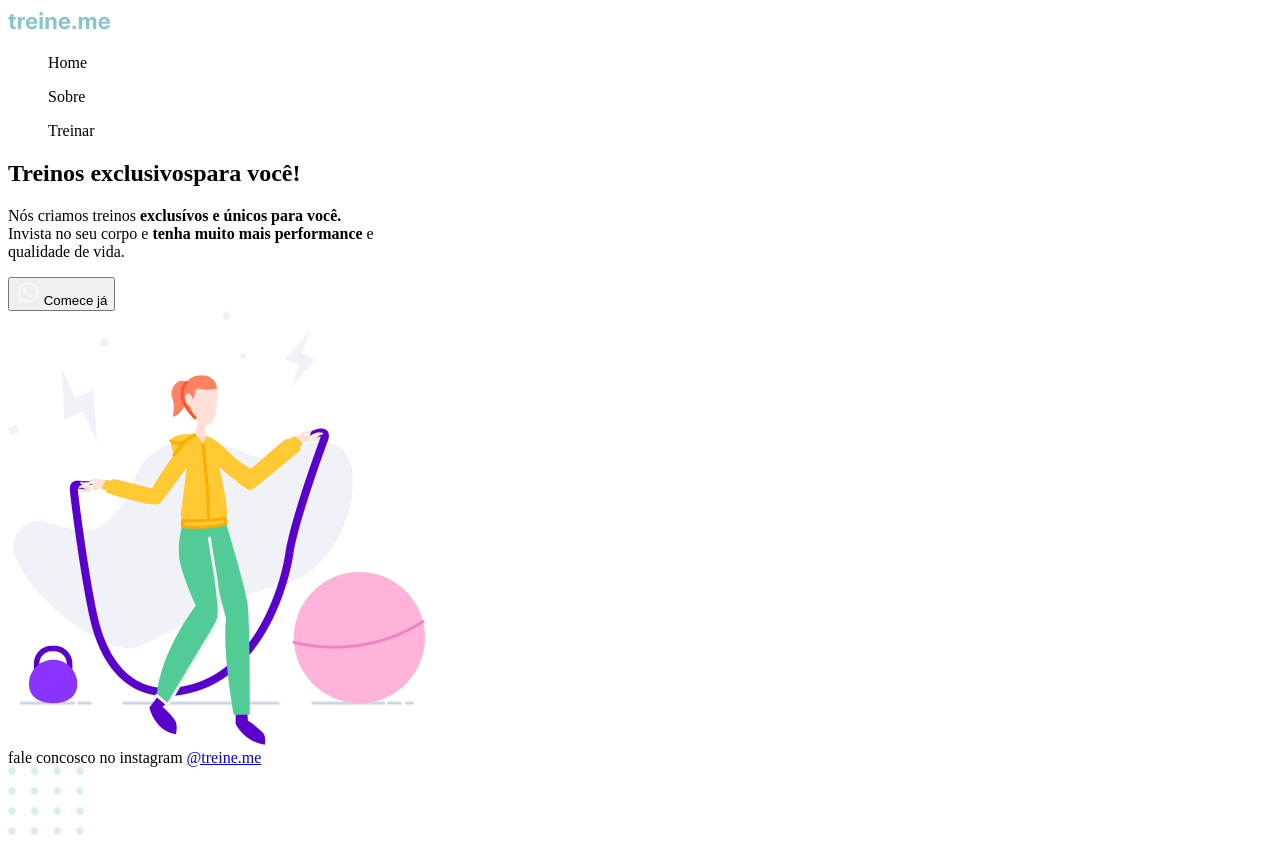
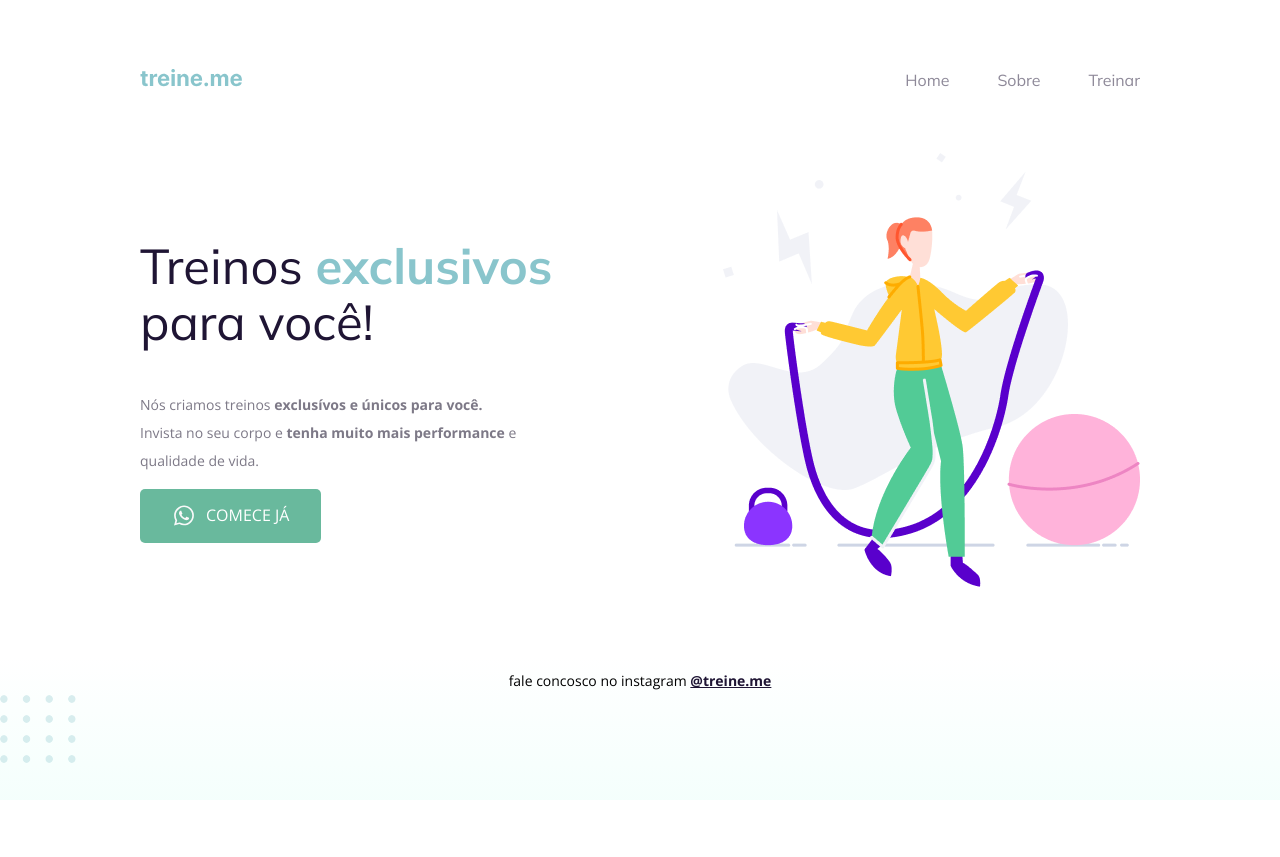
Before and after one commit to breno-facanha/projeto-explorer-002, a plain HTML site: page index.html in a window 1280 px wide. After the commit the page ends 800 px from the top, so only its background shows below. Drawn offline with nearby package versions, Linux system fonts and the light colour scheme.

Commit message:
Conclusão do projeto 002
Finalizando o projeto 002

```diff
--- a/index.html
+++ b/index.html
@@ -5,26 +5,36 @@
     <meta http-equiv="X-UA-Compatible" content="IE=edge">
     <meta name="viewport" content="width=device-width, initial-scale=1.0">
     <title>Treine me</title>
+
+    <link rel="preconnect" href="https://fonts.googleapis.com">
+<link rel="preconnect" href="https://fonts.gstatic.com" crossorigin>
+<link href="https://fonts.googleapis.com/css2?family=Mulish:wght@400;700&family=Open+Sans:wght@400;700&display=swap" rel="stylesheet">
+
+    <link rel="stylesheet" href="style.css">
 </head>
 <body>
 
     <div class="page">
 
-        <header>
-            <img src="images/logo.svg" alt="Treine.me">
+            <nav>
+                <a id="logo" href="">
+                    <img src="images/logo.svg" alt="Treine.me">
+                </a>
 
-            <nav>
-                <ul>Home</ul>
-                <ul>Sobre</ul>
-                <ul>Treinar</ul>
+
+                <ul>
+                    <li><a href="#">Home </a> </li>
+                    <li><a href="#">Sobre </a> </li>
+                    <li><a href="#">Treinar </a></li>
+                </ul>
             </nav>
 
-        </header>
 
         <main>
 
             <section class="text">
-                <h1> Treinos <span>exclusivos</span>para você!</h1>
+                <h1> Treinos <span>exclusivos</span> </br>
+                     para você!</h1>
 
 
                 <p>
--- /dev/null
+++ b/style.css
@@ -0,0 +1,114 @@
+body{
+    margin: 0;
+
+    font-family: 'Open Sans', sans-serif;
+
+    min-height: 100vh;
+
+    background: linear-gradient(180deg, rgba(227, 255, 248, 0) 82.08%, rgba(227, 255, 248, 0.38) 100%);
+}
+
+.page{
+    width: 1000px;
+    margin: 0 auto ;
+    padding-top: 65px;
+}
+
+nav{
+    display: flex;
+    justify-content: space-between;
+    align-items: center;
+
+    margin-bottom: 58px;
+
+    font-family: 'Mulish', sans-serif;
+}
+
+ul{
+    display: flex;
+    margin: 0;
+    padding: 0;
+    gap: 48px;
+    list-style: none;
+
+}
+
+ul li a:hover{
+    font-weight: bold;
+    opacity: 1;
+}
+
+ul li a {
+    opacity: 0.5;
+    text-decoration: none;
+    color: #1F1534;
+}
+
+h1{
+    font-family: 'Mulish', sans-serif;
+    font-size: 49px;
+    line-height: 56px;
+    font-weight: normal;
+    color: #1F1534;
+}
+
+h1 span{
+    color: #89C5CC;
+    font-weight: bold;
+}
+
+h1, ul {
+    font-family: 'Mulish', sans-serif;
+}
+
+main{
+    display: flex;
+    align-items: center;
+    justify-content: space-between;
+
+    margin: 40px 0;
+}
+
+.text p {
+    color: #7D7987;
+    font-size: 14px;
+    line-height: 28px;
+    font-family: 'Open Sans', sans-serif;
+}
+
+button{
+    text-transform: uppercase;
+    background-color: #69B99D;
+    font-size: 16px;
+    font-family: 'Open Sans', sans-serif;
+
+    display: flex;
+    color: white;
+    justify-content: space-between;
+    align-items: center;
+
+    border: 0;
+    padding: 14px 32px 15px;
+    gap: 10px;
+    border-radius: 5px;
+    cursor: pointer;
+}
+
+button:hover {
+    background-color: #4ab992;
+}
+
+footer{
+    font-size: 14px;
+    line-height: 28px;
+    text-align: center;
+
+    font-family: 'Open Sans', sans-serif;
+
+    margin-top: 80px;
+}
+
+footer a {
+    font-weight: bold;
+    color: #1F1534;
+}
```
